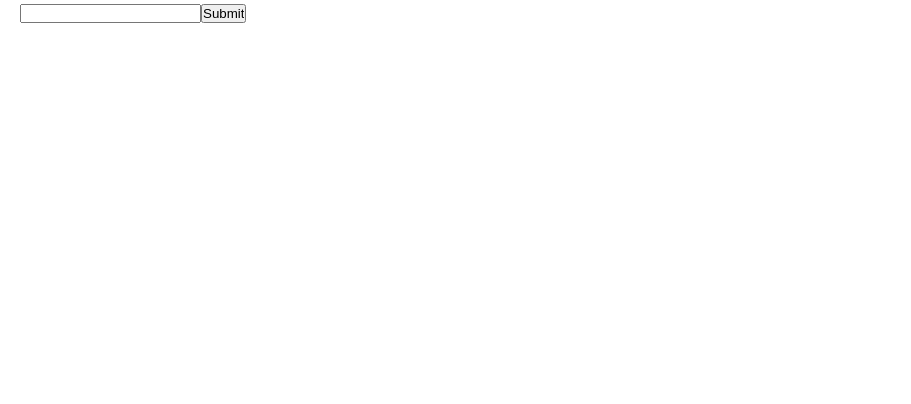
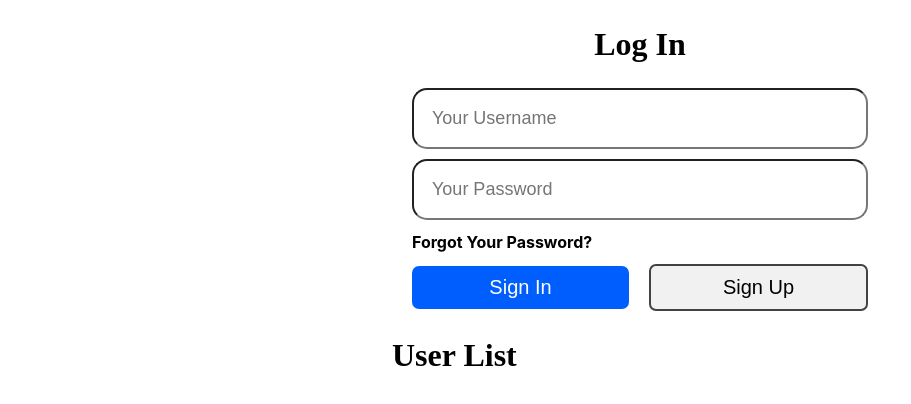
Before and after one commit to BrownEdgar/React-the-best-group, a React (Vite) app: page / in a window 1280 px wide. Shown: the top 404 px of the page, without its empty margins (0-911 px from the left). Built offline with nearby package versions, Linux system fonts and the light colour scheme.

Commit message:
ARNO'S HOMEWORK

```diff
--- a/src/components/Users/Users.jsx
+++ b/src/components/Users/Users.jsx
@@ -1,12 +1,69 @@
-import React from 'react'
+import './Users.scss'
+import { useState } from 'react'
+import { Formik, Form, Field, ErrorMessage } from "formik";
+import { object, string } from 'yup'
+import { nanoid } from 'nanoid'
 
-import './Users.css'
 
-export default function Users({ title }) {
+const initialValues = {
+  username: '',
+  password: '',
+}
+
+const validationSchema = object({
+  username: string().min(3).max(15).required(),
+  password: string().min(8).matches(/(?=.*[0-9])/, 'Password must contain at least one number')
+})
+
+export default function Users() {
+
+  const [users, setUsers] = useState([]);
+
+  const handleSubmit = (values, { resetForm }) => {
+    const user = {
+      id: nanoid(6),
+      ...values
+    }
+
+    setUsers([...users, user])
+
+    resetForm();
+  }
+
   return (
-    <div className='Users'>
-      <h1>{title}</h1>
-      <p>Lorem ipsum, dolor sit amet consectetur adipisicing elit. Perspiciatis libero aut recusandae ipsam praesentium est, ex repudiandae excepturi explicabo fugit minima autem error quidem reiciendis in non a nostrum expedita.</p>
+    <div className="Users">
+      <h1>Log In</h1>
+      <Formik
+        validationSchema={validationSchema}
+        onSubmit={handleSubmit}
+        initialValues={initialValues}
+      >
+        <Form className="Users__formik">
+          <Field type="text" name="username" placeholder="Your Username" required />
+          <ErrorMessage name="username" component="p" className='errorMessage' />
+          <Field type="password" name="password" placeholder="Your Password" required />
+          <ErrorMessage name="password" component="p" className='errorMessage' />
+          <a href="#">Forgot Your Password?</a>
+          <div className="Users__buttons">
+            <Field type="submit" name="submit" value="Sign In" />
+            <button>Sign Up</button>
+          </div>
+        </Form>
+      </Formik>
+
+      <div className="Users__box">
+        <h1>User List</h1>
+        {
+          users.map(user => {
+            return (<ul key={user.id} className="Users__list" >
+              <li><span>Username: </span> {user.username}</li>
+              <li><span>Password: </span> {user.password}</li>
+            </ul>)
+          })
+        }
+      </div>
+
     </div>
   )
+
 }
--- a/src/components/Users/Users.scss
+++ b/src/components/Users/Users.scss
@@ -1,12 +1,99 @@
 .Users {
-  box-shadow: 0 0 16px 2px rgba(0, 0, 0, 0.3);
-  padding: 20px;
-  text-align: center;
-  margin: 40px auto;
+  display: flex;
+  flex-direction: column;
+  align-items: center;
+  padding: 20px 0;
+
+  h1 {
+    font-family: 'Cinzel';
+  }
+
+  &__formik {
+    display: flex;
+    width: 40%;
+    flex-direction: column;
+    align-items: center;
+    gap: 10px;
+    padding: 20px;
+
+    >input {
+      width: 100%;
+      padding: 1em;
+      border-radius: 15px;
+      font-size: 18px;
+    }
+
+    .errorMessage {
+      align-self: flex-start;
+      padding: 0 10px;
+      font-size: 18px;
+      font-weight: 700;
+      color: red;
+    }
+
+    a {
+      align-self: flex-start;
+      font-weight: 700;
+    }
+  }
+
+  &__buttons {
+    width: 100%;
+    display: flex;
+    justify-content: space-between;
+    align-items: center;
+    gap: 20px;
+
+    input {
+      width: 100%;
+      padding: 10px 0;
+      background-color: rgb(0, 94, 255);
+      color: white;
+      font-size: 20px;
+      border: none;
+      transition: 200ms;
+      border-radius: 7px;
+
+      &:hover {
+        background-color: rgb(0, 82, 224);
+      }
+    }
+
+    button {
+      padding: 10px 0;
+      font-size: 20px;
+      border-radius: 7px;
+      border: 2px solid rgb(66, 66, 66);
+      background-color: #f1f1f1;
+      width: 100%;
+      transition: 200ms;
+
+      &:hover {
+        background-color: #dfdfdf;
+      }
+    }
+  }
+
+  &__box {
+    display: flex;
+    flex-direction: column;
+    width: 40%;
+    gap: 10px;
+    font-family: 'Poppins', sans-serif;
+  }
+
+  &__list {
+    color: white;
+    background-color: rgb(0, 140, 255);
+    border-radius: 10px;
+    display: flex;
+    gap: 20px;
+    font-size: 18px;
+    padding: 10px 20px;
+    list-style: none;
+
+    span {
+      font-weight: 700;
+    }
+  }
 }
-
-.Users h1 {
-  font-size: 40px;
-  margin-bottom: 20px;
-  color: orangered;
-}
--- a/src/main.jsx
+++ b/src/main.jsx
@@ -1,5 +1,5 @@
 import ReactDOM from 'react-dom/client'
-import App from './components/Formik/App'
+import App from './components/Users/Users'
 import './index.css'
 
 ReactDOM.createRoot(document.getElementById('root')).render(
```
